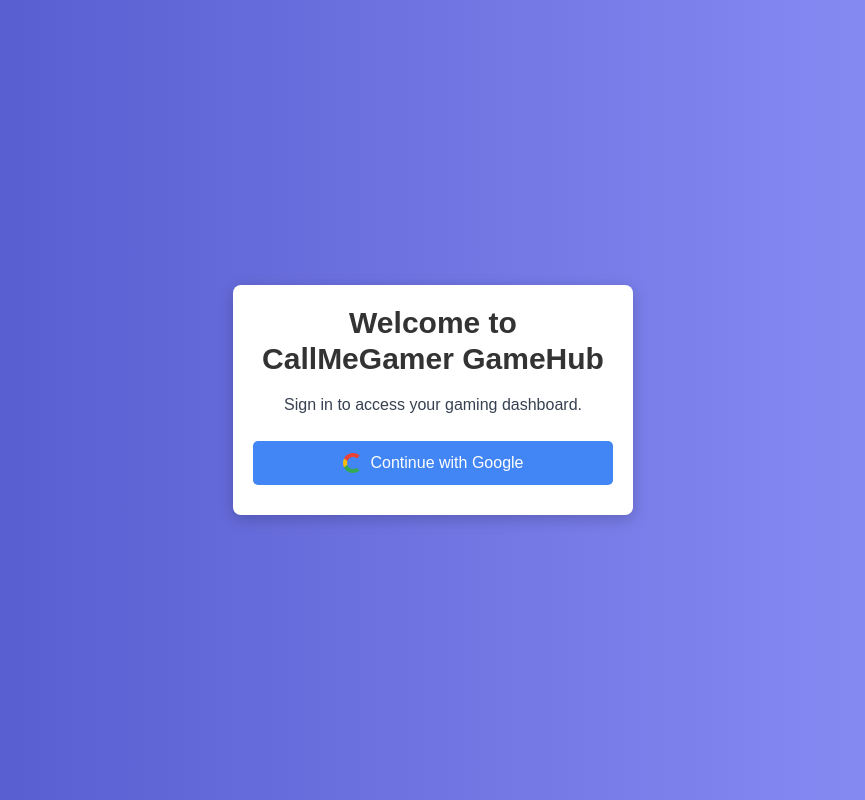
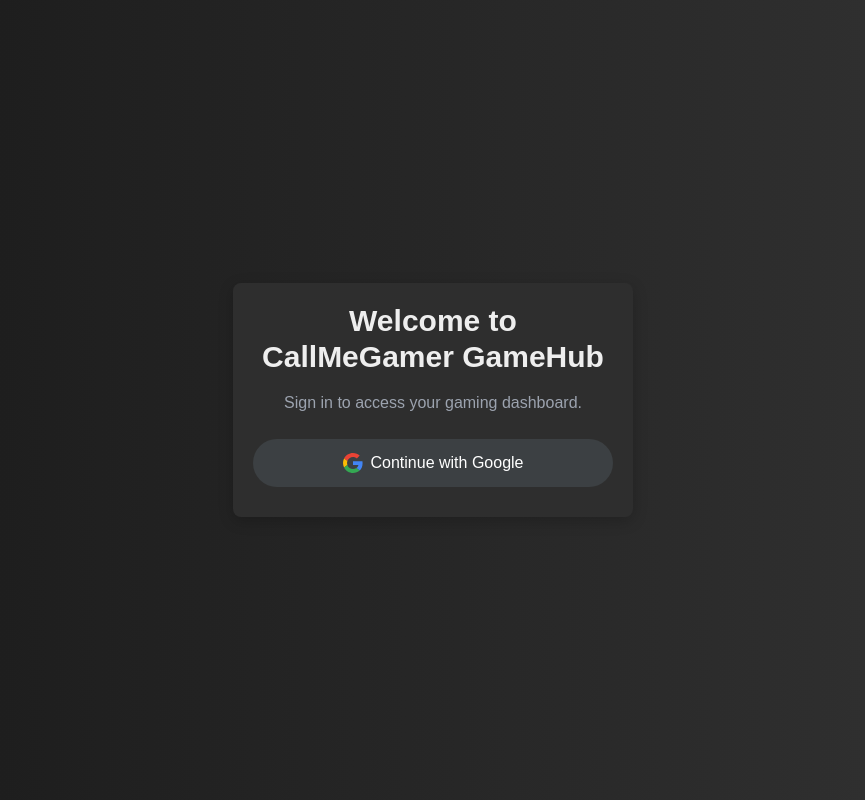
Before and after one commit to CallMeGamer/callmegamer.github.io, a plain HTML site: page index.html in a window 1280 px wide. Shown: the whole page, without its empty margins (207-1072 px from the left). Drawn offline with nearby package versions, Linux system fonts and the light colour scheme.

Commit message:
Update index.html

```diff
--- a/index.html
+++ b/index.html
@@ -7,7 +7,7 @@
     <link rel="stylesheet" href="https://cdn.jsdelivr.net/npm/tailwindcss@2.2.19/dist/tailwind.min.css">
     <style>
         body {
-            background: linear-gradient(to right, #4e54c8, #8f94fb);
+            background: linear-gradient(to right, #1a1a1a, #333);
             display: flex;
             align-items: center;
             justify-content: center;
@@ -16,39 +16,39 @@
             color: #fff;
         }
         .login-container {
-            background: white;
+            background: #2e2e2e;
             border-radius: 8px;
             padding: 20px;
             width: 100%;
             max-width: 400px;
             text-align: center;
-            color: #333;
+            color: #eee;
             box-shadow: 0 4px 15px rgba(0, 0, 0, 0.2);
         }
         #status-message {
             margin-top: 10px;
             font-size: 0.9rem;
-            color: #333;
+            color: #f5f5f5;
         }
 
-        /* Google Sign-In Button Styling */
+        /* Dark-themed Google Sign-In Button Styling */
         .gsi-material-button {
             display: flex;
             align-items: center;
             justify-content: center;
             width: 100%;
-            padding: 10px;
-            background-color: #4285F4;
+            padding: 12px;
+            background-color: #3c4043;
             color: #fff;
             border: none;
-            border-radius: 5px;
+            border-radius: 25px;
             cursor: pointer;
             font-size: 1rem;
             transition: background-color 0.3s;
             margin-top: 20px;
         }
         .gsi-material-button:hover {
-            background-color: #357ae8;
+            background-color: #5f6368;
         }
         .gsi-material-button-content-wrapper {
             display: flex;
@@ -66,7 +66,7 @@
 <body>
     <div class="login-container">
         <h1 class="text-3xl font-bold mb-4">Welcome to CallMeGamer GameHub</h1>
-        <p class="mb-6 text-gray-700">Sign in to access your gaming dashboard.</p>
+        <p class="mb-6 text-gray-400">Sign in to access your gaming dashboard.</p>
 
         <!-- Custom Google Sign-In Button -->
         <button id="google-signin" class="gsi-material-button">
@@ -112,19 +112,19 @@
         const provider = new GoogleAuthProvider();
 
         // Display status messages in the status message box
-        function displayStatusMessage(message, color = '#333') {
+        function displayStatusMessage(message, color = '#f5f5f5') {
             const statusMessage = document.getElementById('status-message');
             statusMessage.textContent = message;
             statusMessage.style.color = color;
         }
 
-        // Function to check and initialize user data if new
+        // Function to initialize user data if new
         async function initializeUserData(email, username) {
             const userRef = ref(db, `users/${email}`);
             try {
                 const snapshot = await get(userRef);
                 if (!snapshot.exists()) {
-                    // If no data exists for this user, initialize default values
+                    // Initialize default values if no data exists for this user
                     await set(userRef, {
                         Username: username,
                         Currency: 100,
@@ -132,7 +132,7 @@
                     });
                     console.log(`Initialized user data for ${username}`);
                 }
-                displayStatusMessage("Data initialized, redirecting...", "green");
+                displayStatusMessage("Login successful! Redirecting...", "green");
                 setTimeout(() => {
                     window.location.href = "dashboard"; // Redirect to dashboard
                 }, 1500);
```
